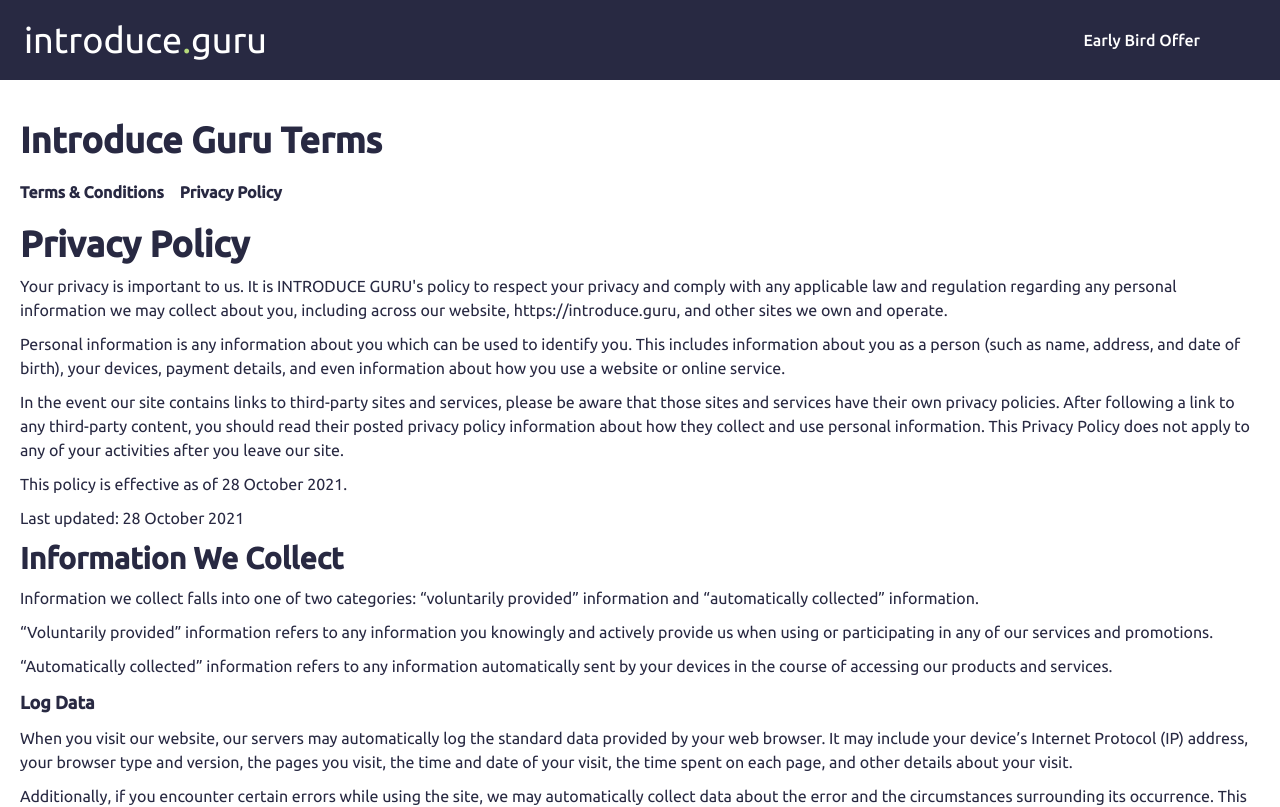
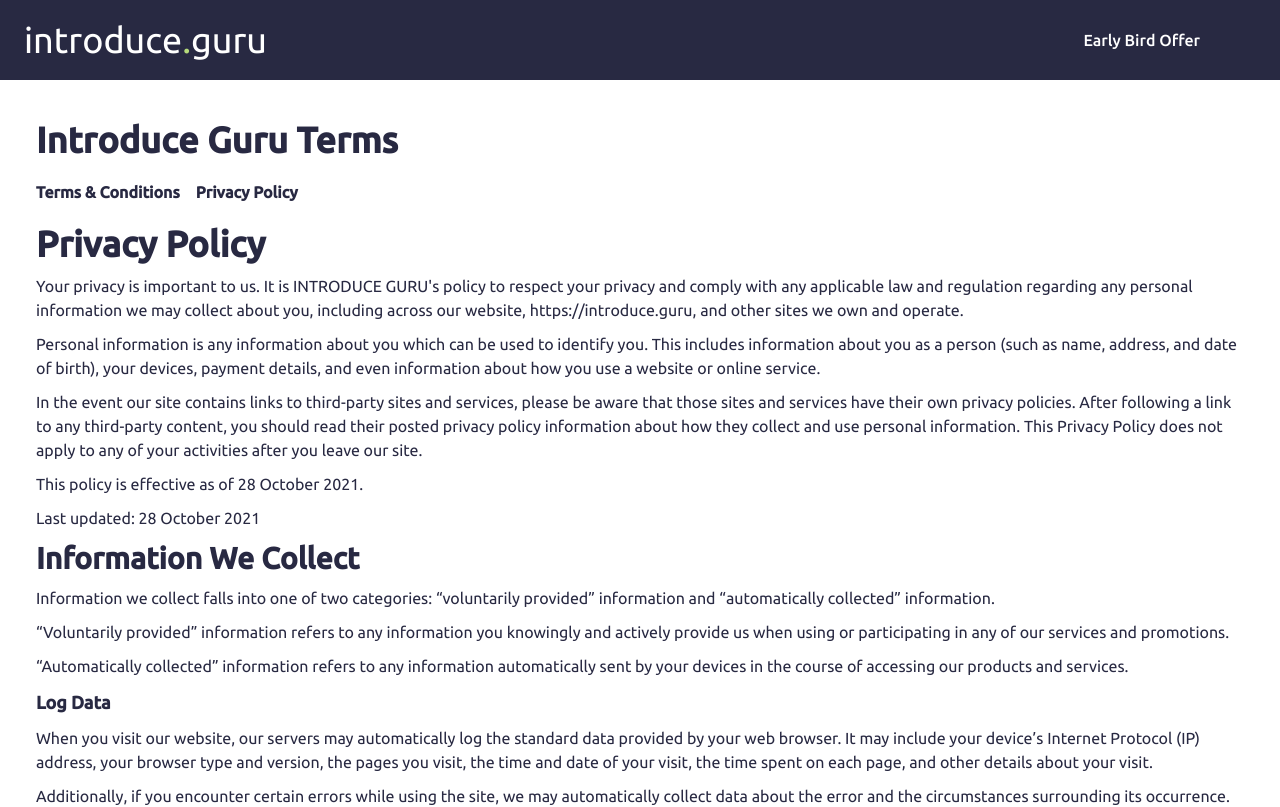
Before and after one commit to srm-tech/app, a Next.js app: page /legal/privacy in a window 1280 px wide. Shown: the top 807 px of the page. Built offline with nearby package versions, Linux system fonts and the light colour scheme.

Commit message:
fix: padding

```diff
--- a/src/pages/legal/PrivacyContent.tsx
+++ b/src/pages/legal/PrivacyContent.tsx
@@ -3,7 +3,7 @@ import * as React from 'react';
 
 export default function Privacy() {
   return (
-    <main className='max-w-7xl m-auto'>
+    <main className='max-w-7xl px-4 m-auto'>
       <div className='container'>
         <h2>Introduce Guru Terms</h2>
         <div className='mb-5 mt-5 space-x-4'>
--- a/src/pages/legal/TermsContent.tsx
+++ b/src/pages/legal/TermsContent.tsx
@@ -3,7 +3,7 @@ import * as React from 'react';
 
 export default function TermsContent() {
   return (
-    <main className='max-w-7xl m-auto'>
+    <main className='max-w-7xl px-4 m-auto'>
       <div className='container'>
         <h2>Introduce Guru Terms</h2>
         <div className='mb-5 mt-5 space-x-4'>
```
